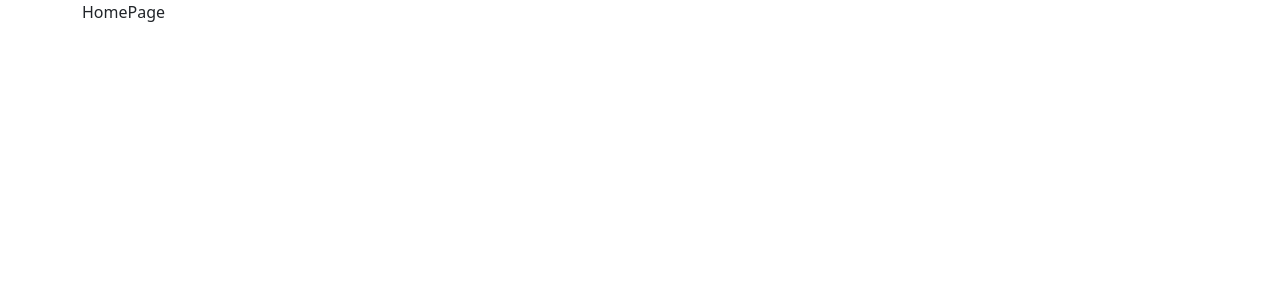
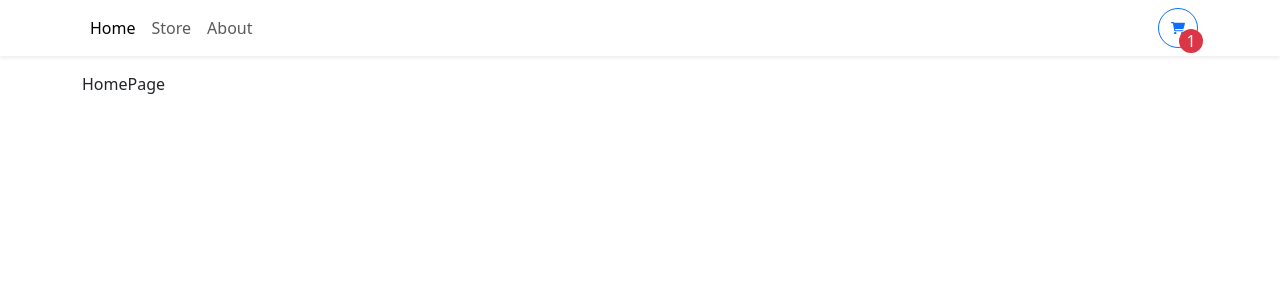
Before and after one commit to suryacodes/shopping-cart, a React (Create React App) app: page / in a window 1280 px wide. Shown: the top 300 px of the page. Built offline with nearby package versions, Linux system fonts and the light colour scheme.

Commit message:
added nabar

```diff
--- a/src/App.tsx
+++ b/src/App.tsx
@@ -3,14 +3,19 @@
 import { Routes, Route } from 'react-router-dom';
 import { AboutPage, HomePage, StorePage } from './pages';
 import { Container } from 'react-bootstrap';
+import { Navbar } from './components';
+
 export default function App() {
   return (
-    <Container>
+    <>
+      <Navbar />
+      <Container className="">
         <Routes>
           <Route path="/" element={<HomePage />} />
           <Route path="/store" element={<StorePage />} />
           <Route path="/about" element={<AboutPage />} />
         </Routes>
       </Container>
+    </>
   );
 }
--- /dev/null
+++ b/src/components/Navbar.tsx
@@ -0,0 +1,52 @@
+import * as React from 'react';
+import { Navbar as NavbarBS, Nav, Container, Button } from 'react-bootstrap';
+import { NavLink } from 'react-router-dom';
+
+const Navbar: React.FC = () => {
+  return (
+    <NavbarBS sticky={'top'} className="shadow-sm bg-white mb-3">
+      <Container>
+        <Nav>
+          <Nav.Link to="/" as={NavLink}>
+            Home
+          </Nav.Link>
+          <Nav.Link to="/store" as={NavLink}>
+            Store
+          </Nav.Link>
+          <Nav.Link to="/about" as={NavLink}>
+            About
+          </Nav.Link>
+        </Nav>
+        <Button
+          style={{ width: '2.5rem', height: '2.5rem', position: 'relative' }}
+          variant="outline-primary"
+          className="rounded-circle"
+        >
+          <svg
+            xmlns="http://www.w3.org/2000/svg"
+            viewBox="0 0 576 512"
+            fill="currentColor"
+          >
+            <path d="M96 0C107.5 0 117.4 8.19 119.6 19.51L121.1 32H541.8C562.1 32 578.3 52.25 572.6 72.66L518.6 264.7C514.7 278.5 502.1 288 487.8 288H170.7L179.9 336H488C501.3 336 512 346.7 512 360C512 373.3 501.3 384 488 384H159.1C148.5 384 138.6 375.8 136.4 364.5L76.14 48H24C10.75 48 0 37.25 0 24C0 10.75 10.75 0 24 0H96zM128 464C128 437.5 149.5 416 176 416C202.5 416 224 437.5 224 464C224 490.5 202.5 512 176 512C149.5 512 128 490.5 128 464zM512 464C512 490.5 490.5 512 464 512C437.5 512 416 490.5 416 464C416 437.5 437.5 416 464 416C490.5 416 512 437.5 512 464z" />
+          </svg>
+          <div
+            className="rounded-circle bg-danger d-flex justify-content-center align-items-center"
+            style={{
+              color: 'white',
+              width: '1.5rem',
+              height: '1.5rem',
+              position: 'absolute',
+              bottom: 0,
+              right: 0,
+              transform: 'translate(25%, 25%)',
+            }}
+          >
+            {1}
+          </div>
+        </Button>
+      </Container>
+    </NavbarBS>
+  );
+};
+
+export default Navbar;
--- /dev/null
+++ b/src/components/index.tsx
@@ -0,0 +1 @@
+export { default as Navbar } from './Navbar';
--- a/src/pages/index.tsx
+++ b/src/pages/index.tsx
@@ -1,5 +1,3 @@
-import AboutPage from './About';
-import HomePage from './Home';
-import StorePage from './Store';
-
-export { AboutPage, StorePage, HomePage };
+export { default as AboutPage } from './About';
+export { default as HomePage } from './Home';
+export { default as StorePage } from './Store';
```
Also changed, not shown: public/index.html (line endings or trailing spaces). Lines whose indentation alone changed are shown as unchanged.
